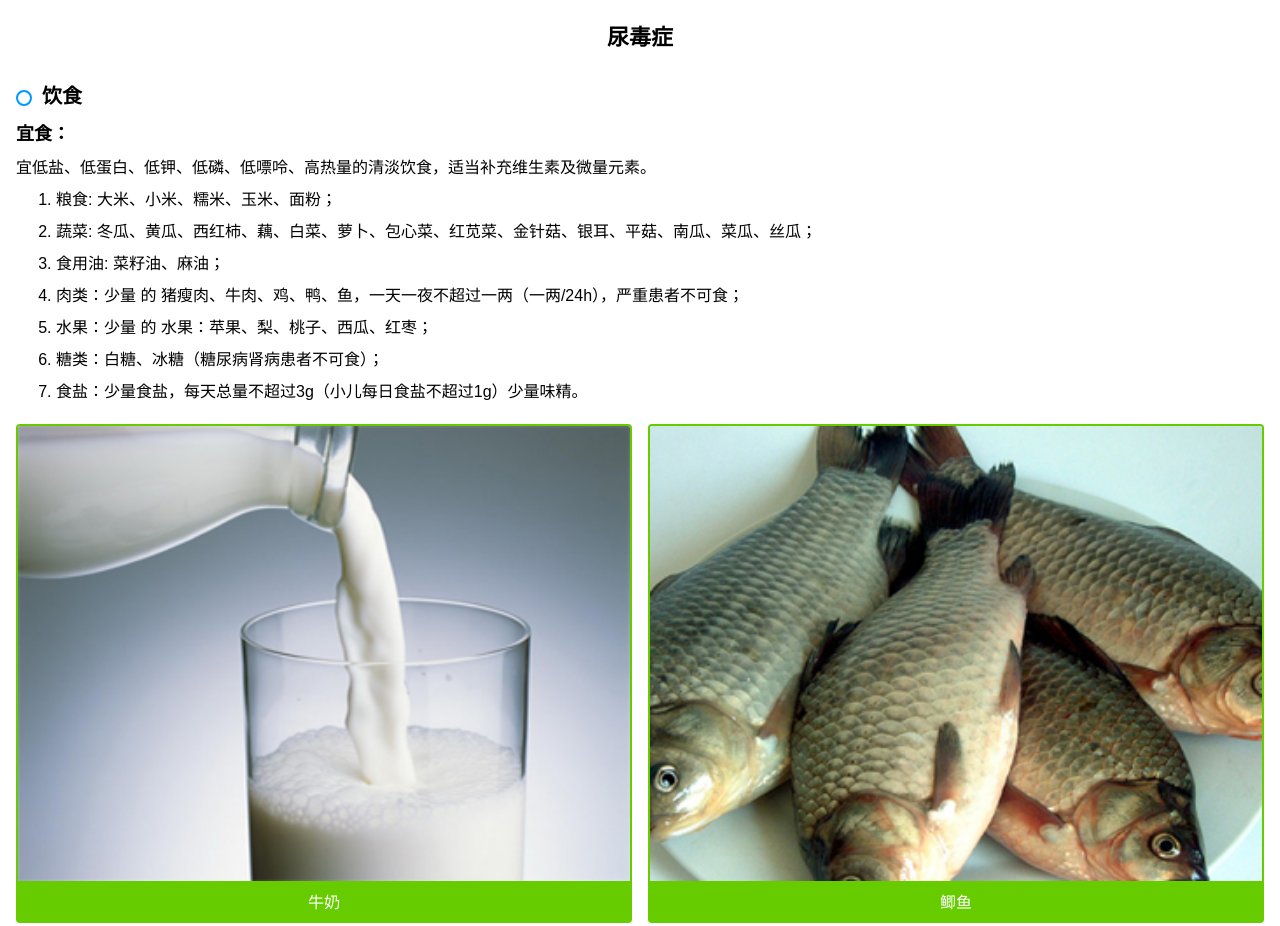
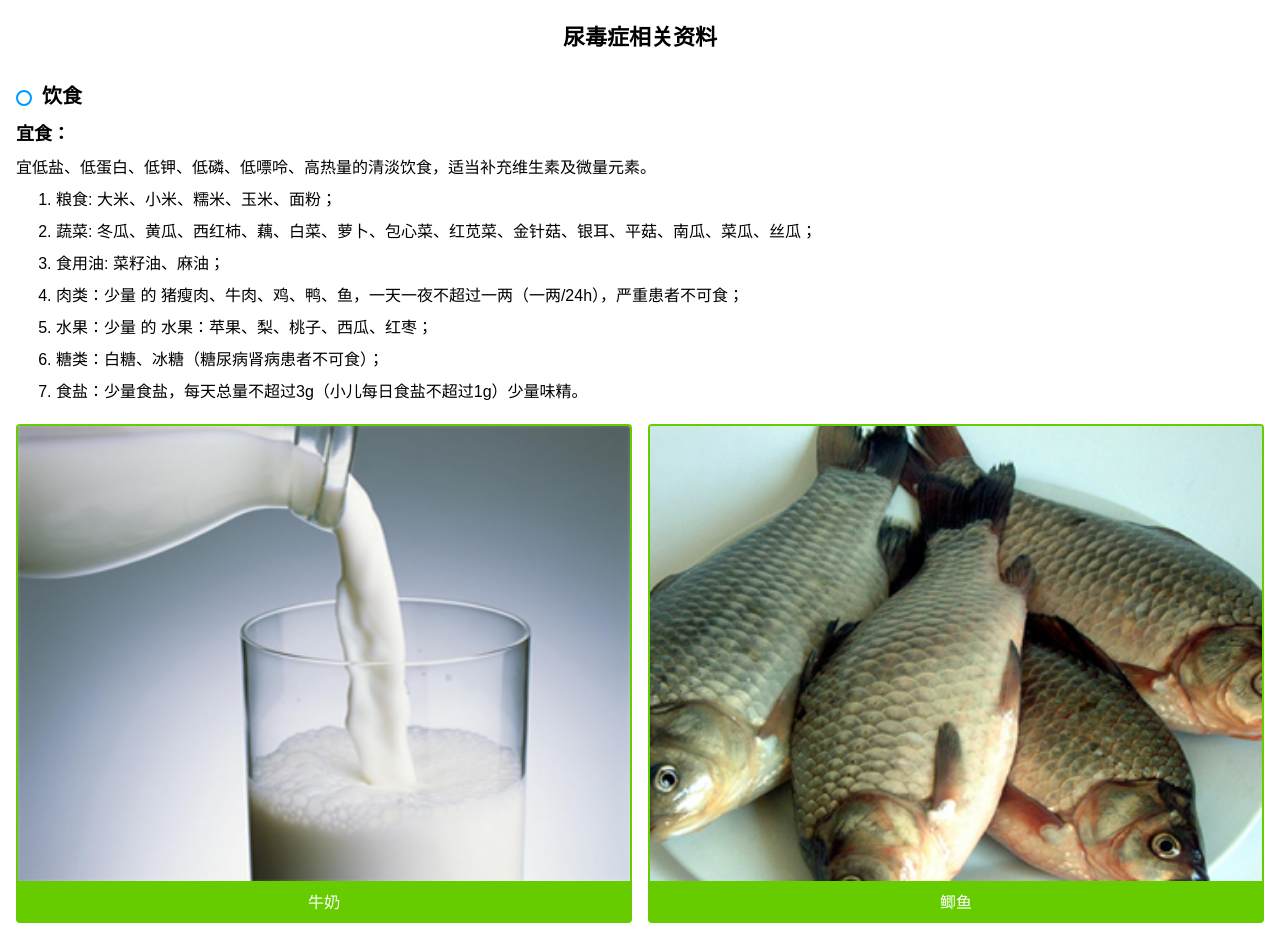
Before and after one commit to ryandream/kdPieChart, a plain HTML site: page ndz.html in a window 1280 px wide. Shown: the top 926 px of the page. Drawn offline with Linux system fonts and the light colour scheme.

Commit message:
update title

```diff
--- a/ndz.html
+++ b/ndz.html
@@ -3,7 +3,7 @@
 <head>
 <meta charset="utf-8">
 <meta name="viewport" content="width=device-width, initial-scale=1.0">
-<title>尿毒症</title>
+<title>尿毒症相关资料</title>
 <style>
 *, *:before, *:after {
     -webkit-box-sizing: border-box;
@@ -133,7 +133,7 @@ h2:before {
 </head>
 <body>
 <div class="page">
-    <h1>尿毒症</h1>
+    <h1>尿毒症相关资料</h1>
     <div class="section">
         <h2>饮食</h2>
         <h3>宜食：</h3>
```
